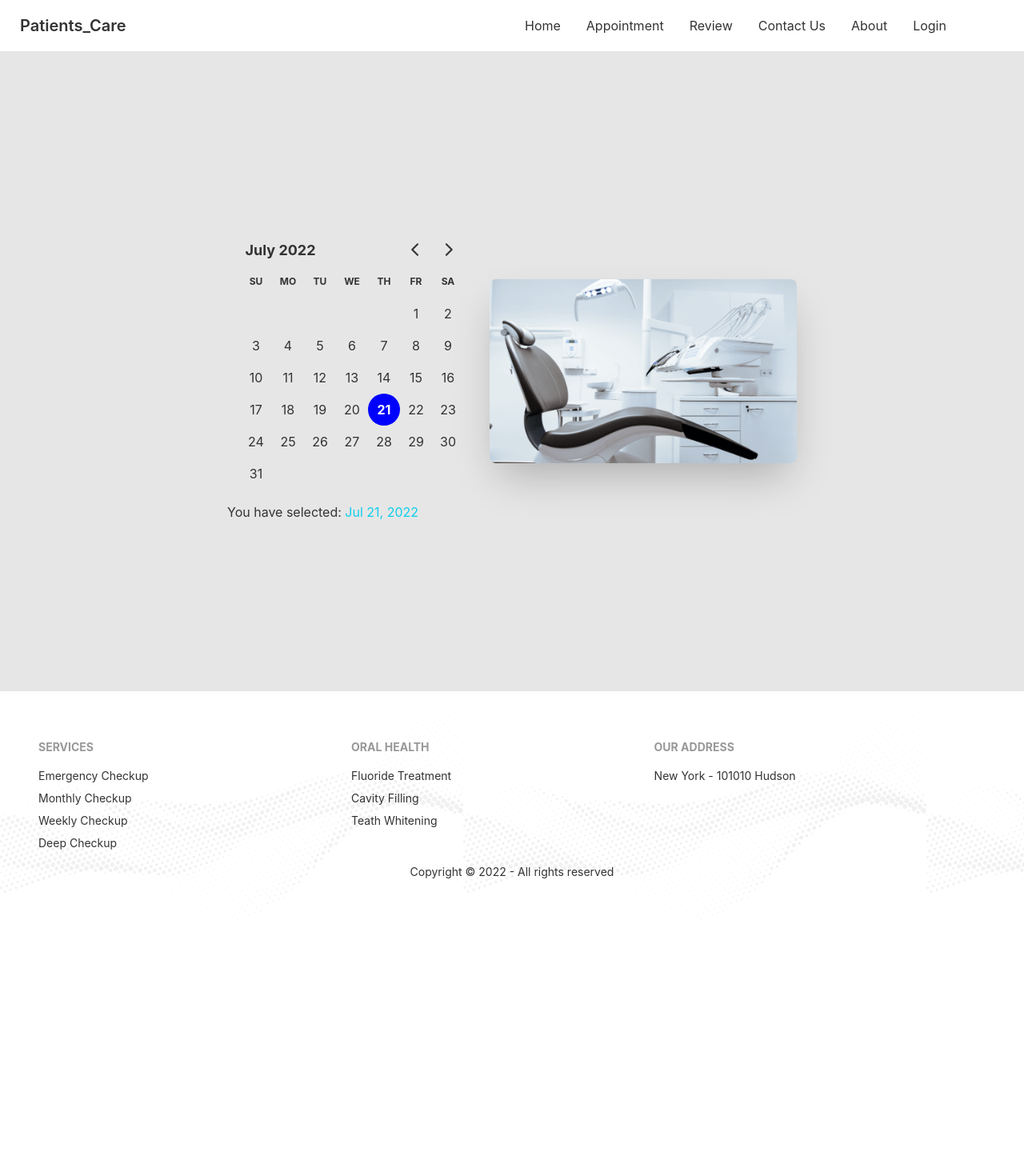
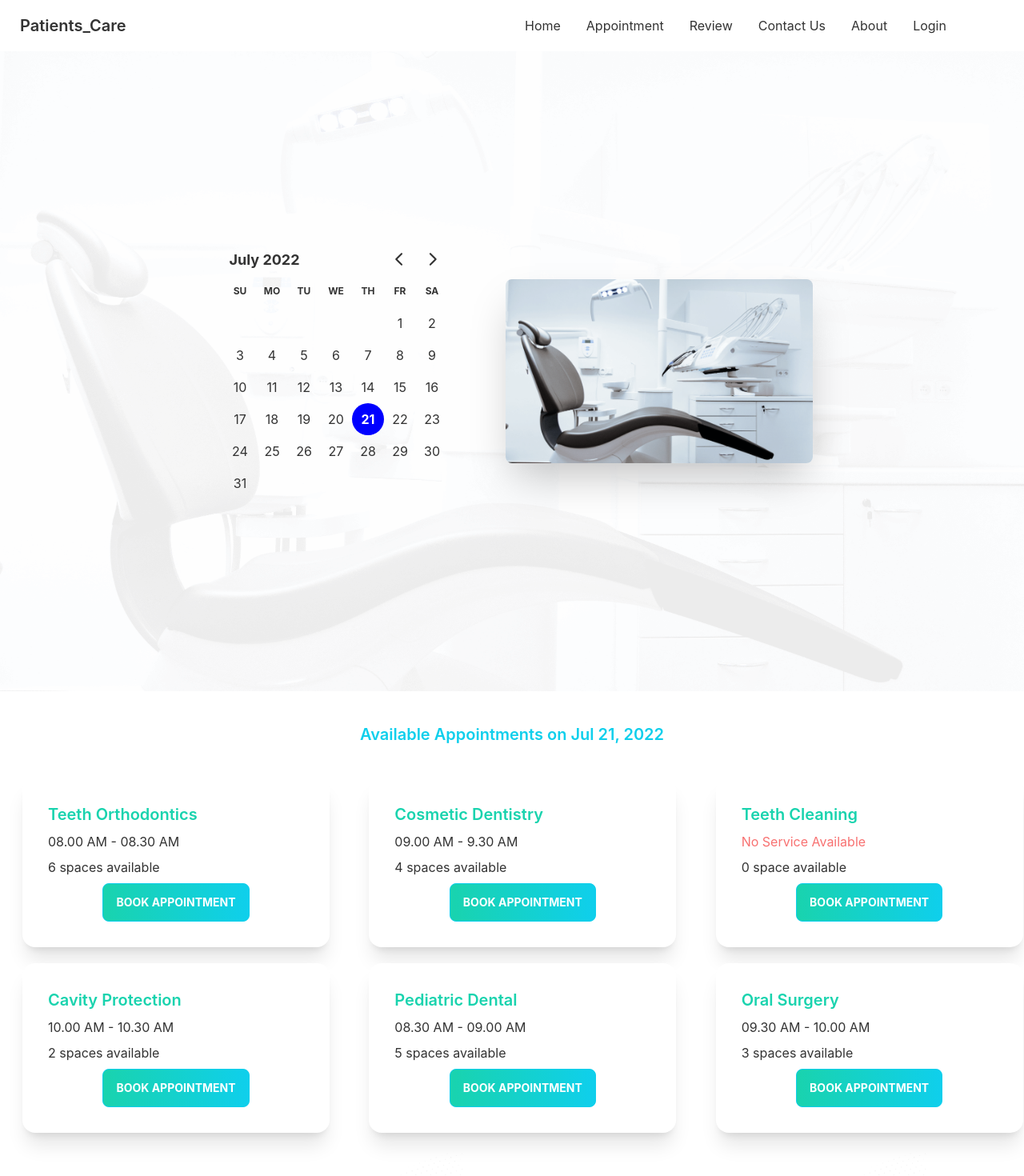
Before and after one commit to mdsohag65/patient-care-client, a React (Create React App) app: page /appointment in a window 1280 px wide. Shown: the top 1470 px of the page at 80% size. Before the commit the page ends 1176 px from the top, so only its background shows below. Built offline with nearby package versions, Linux system fonts and the light colour scheme.

Commit message:
load services and show them conditionally

```diff
--- /dev/null
+++ b/public/services.json
@@ -0,0 +1,57 @@
+[
+    {
+        "_id": 1,
+        "name": "Teeth Orthodontics",
+        "slots": [
+            "08.00 AM - 08.30 AM",
+            "08.30 AM - 09.00 AM",
+            "09.00 AM - 9.30 AM",
+            "09.30 AM - 10.00 AM",
+            "10.00 AM - 10.30 AM",
+            "10.30 AM - 11.00 AM"
+        ]
+    },
+    {
+        "_id": 2,
+        "name": "Cosmetic Dentistry",
+        "slots": [
+            "09.00 AM - 9.30 AM",
+            "09.30 AM - 10.00 AM",
+            "10.00 AM - 10.30 AM",
+            "10.30 AM - 11.00 AM"
+        ]
+    },
+    {
+        "_id": 3,
+        "name": "Teeth Cleaning",
+        "slots": []
+    },
+    {
+        "_id": 4,
+        "name": "Cavity Protection",
+        "slots": [
+            "10.00 AM - 10.30 AM",
+            "10.30 AM - 11.00 AM"
+        ]
+    },
+    {
+        "_id": 5,
+        "name": "Pediatric Dental",
+        "slots": [
+            "08.30 AM - 09.00 AM",
+            "09.00 AM - 9.30 AM",
+            "09.30 AM - 10.00 AM",
+            "10.00 AM - 10.30 AM",
+            "10.30 AM - 11.00 AM"
+        ]
+    },
+    {
+        "_id": 6,
+        "name": "Oral Surgery",
+        "slots": [
+            "09.30 AM - 10.00 AM",
+            "10.00 AM - 10.30 AM",
+            "10.30 AM - 11.00 AM"
+        ]
+    }
+]
--- a/src/Pages/Appoinment/AppointBanner.js
+++ b/src/Pages/Appoinment/AppointBanner.js
@@ -1,23 +1,25 @@
-import React, { useState } from 'react';
+import React from 'react';
 import chair from '../../assets/images/chair.png';
 import { DayPicker } from 'react-day-picker';
 import 'react-day-picker/dist/style.css';
-import { format } from 'date-fns';
+import bg from '../../assets/images/bg.png';
 
-const AppointBanner = () => {
-    const [date, setDate] = useState(new Date());
+const AppointBanner = ({ date, setDate }) => {
+
     return (
-        <section>
-            <div class="hero min-h-screen bg-base-200">
+        <section style={{
+            background: `url(${bg})`,
+            backgroundSize: 'cover'
+        }}>
+            <div class="hero min-h-screen">
                 <div class="hero-content flex-col lg:flex-row-reverse">
-                    <img src={chair} class="max-w-sm rounded-lg shadow-2xl" alt='' />
-                    <div>
+                    <img src={chair} class="max-w-sm rounded-lg shadow-2xl m-5" alt='' />
+                    <div className='m-5'>
                         <DayPicker
                             mode='single'
                             selected={date}
                             onSelect={setDate}
                         />
-                        <p>You have selected: <span className='text-primary'>{format(date, 'PP')}</span></p>
                     </div>
                 </div>
             </div>
--- a/src/Pages/Appoinment/Appointment.js
+++ b/src/Pages/Appoinment/Appointment.js
@@ -1,11 +1,14 @@
-import React from 'react';
+import React, { useState } from 'react';
 import Footer from '../Shared/Footer';
 import AppointBanner from './AppointBanner';
+import AvailableAppointments from './AvailableAppointments';
 
 const Appointment = () => {
+    const [date, setDate] = useState(new Date());
     return (
         <div>
-            <AppointBanner></AppointBanner>
+            <AppointBanner date={date} setDate={setDate}></AppointBanner>
+            <AvailableAppointments date={date}></AvailableAppointments>
             <Footer></Footer>
         </div>
     );
--- /dev/null
+++ b/src/Pages/Appoinment/AvailableAppointments.js
@@ -0,0 +1,28 @@
+import React, { useEffect, useState } from 'react';
+
+import { format } from 'date-fns';
+import Service from './Service';
+
+const AvailableAppointments = ({ date }) => {
+    const [services, setServices] = useState([]);
+    useEffect(() => {
+        fetch('services.json')
+            .then(res => res.json())
+            .then(data => setServices(data))
+    }, []);
+    return (
+        <section className=''>
+            <p className='my-10 text-xl text-primary text-center font-semibold'>Available Appointments on {format(date, 'PP')}</p>
+            <div className='grid grid-cols-1 md:grid-cols-2 lg:grid-cols-3 gap-5'>
+                {
+                    services.map(service => <Service
+                        key={service._id}
+                        service={service}
+                    ></Service>)
+                }
+            </div>
+        </section>
+    );
+};
+
+export default AvailableAppointments;
--- /dev/null
+++ b/src/Pages/Appoinment/Service.js
@@ -0,0 +1,28 @@
+import React from 'react';
+import CommonBtn from '../Shared/CommonBtn';
+
+const Service = ({ service }) => {
+    const { name, slots } = service;
+    return (
+        <section>
+            <div class="card w-96 bg-base-100 shadow-xl mx-7">
+                <div class="card-body">
+                    <h2 class="card-title text-secondary">{name}</h2>
+                    <p>
+                        {
+                            slots.length > 0
+                                ? <span>{slots[0]}</span>
+                                : <span className='text-red-400'>No Service Available</span>
+                        }
+                    </p>
+                    <p>{slots.length} {slots.length > 1 ? 'spaces' : 'space'} available</p>
+                    <div class="card-actions justify-center">
+                        <CommonBtn>Book Appointment</CommonBtn>
+                    </div>
+                </div>
+            </div>
+        </section>
+    );
+};
+
+export default Service;
--- a/src/Pages/Home/Info.js
+++ b/src/Pages/Home/Info.js
@@ -8,7 +8,7 @@ const Info = () => {
     return (
         <div className='grid grid-cols-1 lg:grid-cols-3 gap-5 px-6'>
             <InfoCard cardTitle="Opening Hours" cardText="Lorem Ipsum is simply dummy text of the pri" bgClass="bg-gradient-to-r from-secondary to-primary" img={clock}></InfoCard>
-            <InfoCard cardTitle="Visit our location" cardText="Brooklyn, NY 10036, United States" bgClass="bg-black" img={marker}></InfoCard>
+            <InfoCard cardTitle="Visit our location" cardText="Brooklyn, NY 10036, United States" bgClass="bg-neutral" img={marker}></InfoCard>
             <InfoCard cardTitle="Contact us now" cardText="+000 123 456789" bgClass="bg-gradient-to-r from-primary to-secondary" img={phone}></InfoCard>
         </div>
     );
```
